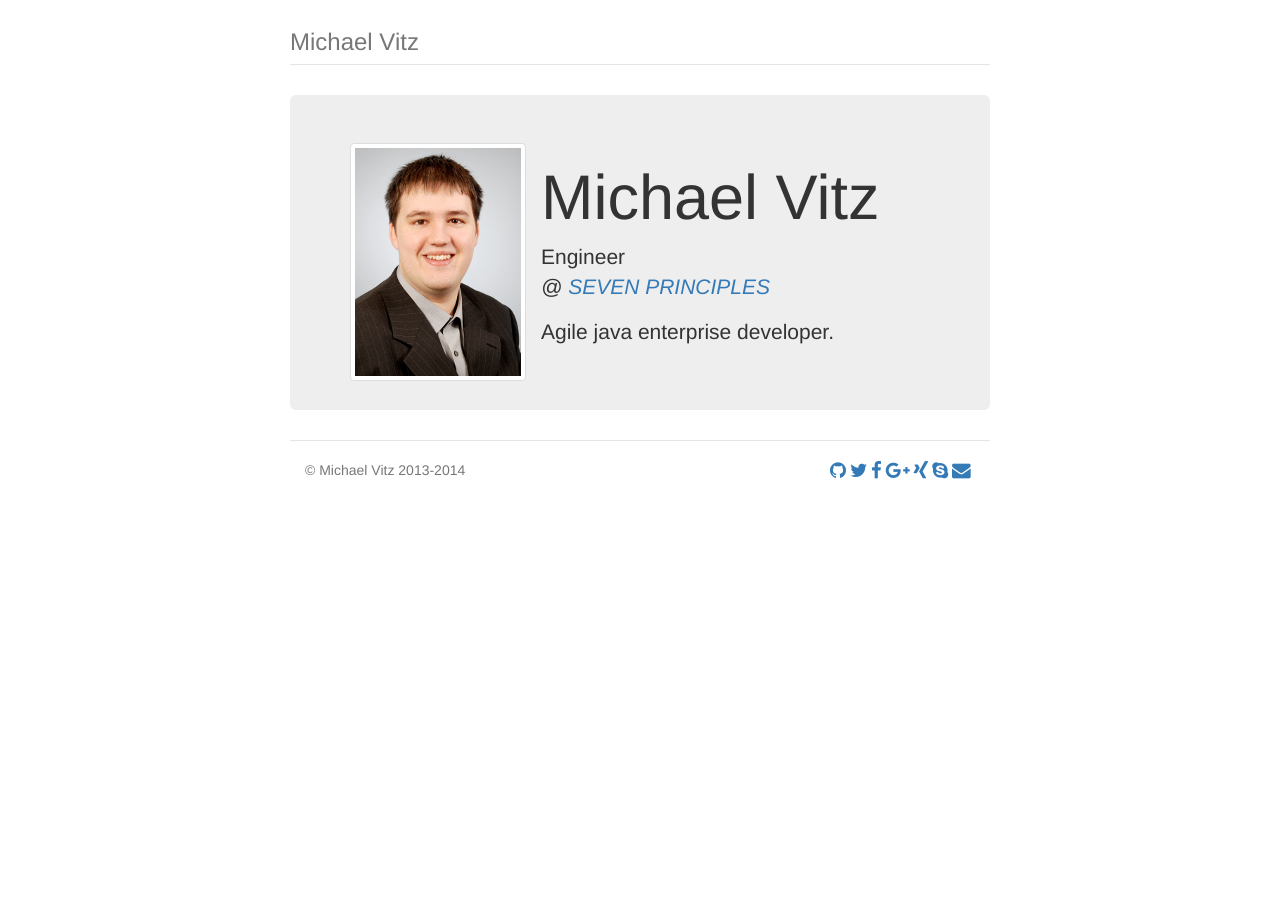
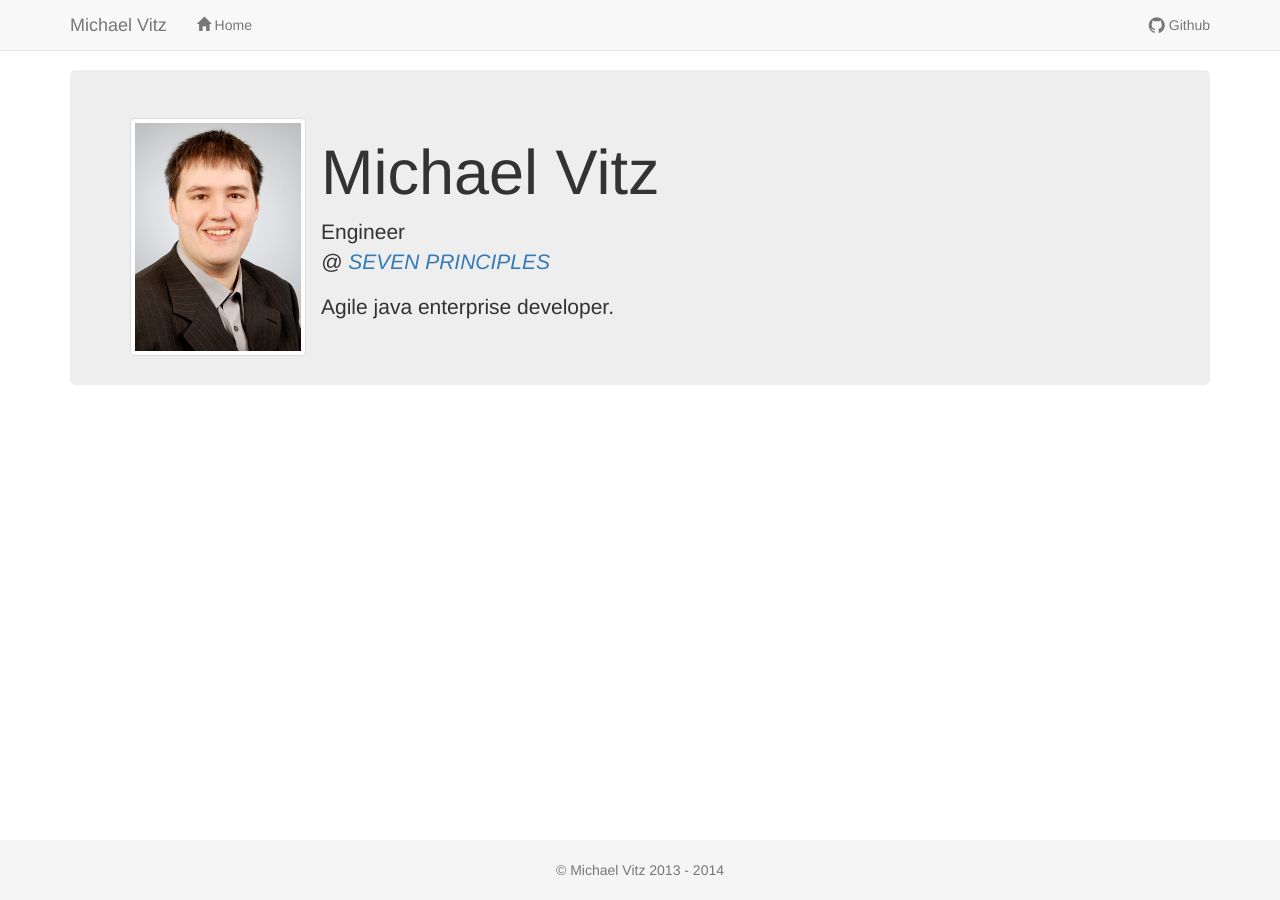
Before and after one commit to mvitz/mvitz.github.io, a Jekyll site: the page built from index.html, in a window 1280 px wide. Built offline with Jekyll 4.4.1, drawn with Linux system fonts in a browser that asks for light colours; nearby versions of some CDN libraries; Markdown is read by kramdown in place of the engine named in the settings.

Commit message:
Add initial new layout.

```diff
--- a/_includes/footer.html
+++ b/_includes/footer.html
@@ -1,28 +1,3 @@
-<div class="col-md-9">
-  <p>&copy; Michael Vitz 2013-2014</p>
+<div class="container">
+  <p class="text-muted"><i class="fa fa-lg"></i>&copy; Michael Vitz 2013 - 2014</p>
 </div>
-<div class="col-md-3">
-  <p>
-    <a href="https://github.com/mvitz" title="mvitz on Github">
-      <i class="fa fa-github fa-lg"></i>
-    </a>
-    <a href="https://twitter.com/michaelvitz" title="michaelvitz on Twitter">
-      <i class="fa fa-twitter fa-lg"></i>
-    </a>
-    <a href="https://facebook.com/michael.vitz" title="Michael Vitz on Facebook">
-      <i class="fa fa-facebook fa-lg"></i>
-    </a>
-    <a href="https://google.com/+MichaelVitz" title="Michael Vitz on Google Plus">
-      <i class="fa fa-google-plus fa-lg"></i>
-    </a>
-    <a href="http://xing.to/michaelvitz" title="Michael Vitz on Xing">
-      <i class="fa fa-xing fa-lg"></i>
-    </a>
-    <a href="skype:michael.vitz?add" title="michael.vitz on Skype">
-      <i class="fa fa-skype fa-lg"></i>
-    </a>
-    <a href="mailto:vitz.michael@googlemail.com" title="vitz.michael@googlemail.com">
-      <i class="fa fa-envelope fa-lg"></i>
-    </a>
-  </p>
-</div>
--- a/_includes/header.html
+++ b/_includes/header.html
@@ -1,8 +1,36 @@
-<!--
-<nav>
-  <ul class="nav nav-pills pull-right">
-    <li class="active"><a href="#">Home</a></li>
-  </ul>
+<nav class="navbar navbar-default navbar-fixed-top" role="navigation">
+  <div class="container">
+    <div class="navbar-header">
+      <button type="button" class="navbar-toggle" data-toggle="collapse" data-target=".navbar-collapse">
+        <span class="sr-only">Toggle navigation</span>
+        <span class="icon-bar"></span>
+        <span class="icon-bar"></span>
+        <span class="icon-bar"></span>
+      </button>
+      <a class="navbar-brand" href="{{ site.baseurl }}/">Michael Vitz</a>
+    </div>
+    <div class="navbar-collapse collapse">
+      <ul class="nav navbar-nav">
+        <li>
+          <a href="{{ site.baseurl }}/" title="Home">
+            <span class="glyphicon glyphicon-home"></span> Home
+          </a>
+        </li>
+        <!--
+        <li>
+          <a href="{{ site.baseurl }}/contact/" title="Contact">
+            <span class="glyphicon glyphicon-user"></span> Contact
+          </a>
+        </li>
+         -->
+      </ul>
+      <ul class="nav navbar-nav navbar-right">
+        <li>
+          <a href="https://github.com/mvitz" title="mvitz on Github">
+            <i class="fa fa-lg fa-github"></i> Github
+          </a>
+        </li>
+      </ul>
+    </div>
+  </div>
 </nav>
- -->
-<a class="h3 text-muted" href="{{ site.baseurl }}/">Michael Vitz</a>
--- a/_layouts/default.html
+++ b/_layouts/default.html
@@ -4,7 +4,7 @@
     <meta charset="utf-8">
     <meta name="viewport" content="width=device-width, initial-scale=1.0">
 
-    <title>Michael Vitz</title>
+    <title>{{ page.title }}: Michael Vitz</title>
 
     <link href="//netdna.bootstrapcdn.com/bootstrap/3.1.1/css/bootstrap.min.css" rel="stylesheet">
     <link href="http://netdna.bootstrapcdn.com/font-awesome/4.0.3/css/font-awesome.css" rel="stylesheet">
@@ -17,18 +17,20 @@
   </head>
   <body>
 
-    <div class="container">
+    <header>
 
-      <header>
-{% include header.html %}      </header>
+{% include header.html %}
+    </header>
 
-      <main class="jumbotron">
-{{ content }}      </main>
+    <main class="container">
 
-      <footer>
-{% include footer.html %}      </footer>
+{{ content }}
+    </main>
 
-    </div>
+    <footer>
+
+{% include footer.html %}
+    </footer>
 
     <script src="https://ajax.googleapis.com/ajax/libs/jquery/1.11.0/jquery.min.js"></script>
     <script src="//netdna.bootstrapcdn.com/bootstrap/3.1.1/js/bootstrap.min.js"></script>
--- a/css/style.css
+++ b/css/style.css
@@ -1,56 +1,27 @@
-body {
-  padding-top: 20px;
-  padding-bottom: 20px;
+html {
+  position: relative;
+  min-height: 100%;
 }
 
-header,
-footer {
-  padding-left: 15px;
-  padding-right: 15px;
+body {
+  margin-bottom: 60px;
+  padding-top: 70px;
 }
 
-header {
-  border-bottom: 1px solid #e5e5e5;
+footer {
+  position: absolute;
+  bottom: 0;
+  width: 100%;
+  height: 60px;
+  background-color: #f5f5f5;
 }
 
-header .h3 {
-  line-height: 44px;
-  margin-top: 0;
-  margin-bottom: 0;
-  padding-bottom: 19px;
-}
-
-.jumbotron {
-  border-bottom: 1px solid #e5e5e5;
+footer .text-muted {
+  margin: 20px 0;
+  text-align: center;
 }
 
 .my-image {
   float: left;
   margin-right: 15px;
 }
-
-footer {
-  border-top: 1px solid #e5e5e5;
-  color: #777;
-  padding-top: 19px;
-}
-
-@media (min-width: 768px) {
-  .container {
-    max-width: 730px;
-  }
-}
-
-@media screen and (min-width: 768px) {
-  header,
-  footer {
-    padding-left: 0;
-    padding-right: 0;
-  }
-  header {
-    margin-bottom: 30px;
-  }
-  .jumbotron {
-    border-bottom: 0;
-  }
-}
--- a/index.html
+++ b/index.html
@@ -1,6 +1,8 @@
 ---
 layout: default
+title: Home
 ---
+<div class="jumbotron">
   <img src="{{ site.baseurl }}/images/MichaelVitz.jpg" alt="Michael Vitz" class="img-thumbnail my-image" />
   <h1>Michael Vitz</h1>
   <p>
@@ -8,3 +10,4 @@ layout: default
     <em>@ <a href="http://www.7p-group.com">SEVEN PRINCIPLES</a></em>
   </p>
   <p class="lead">Agile java enterprise developer.</p>
+</div>
```
Lines whose indentation alone changed are shown as unchanged.
